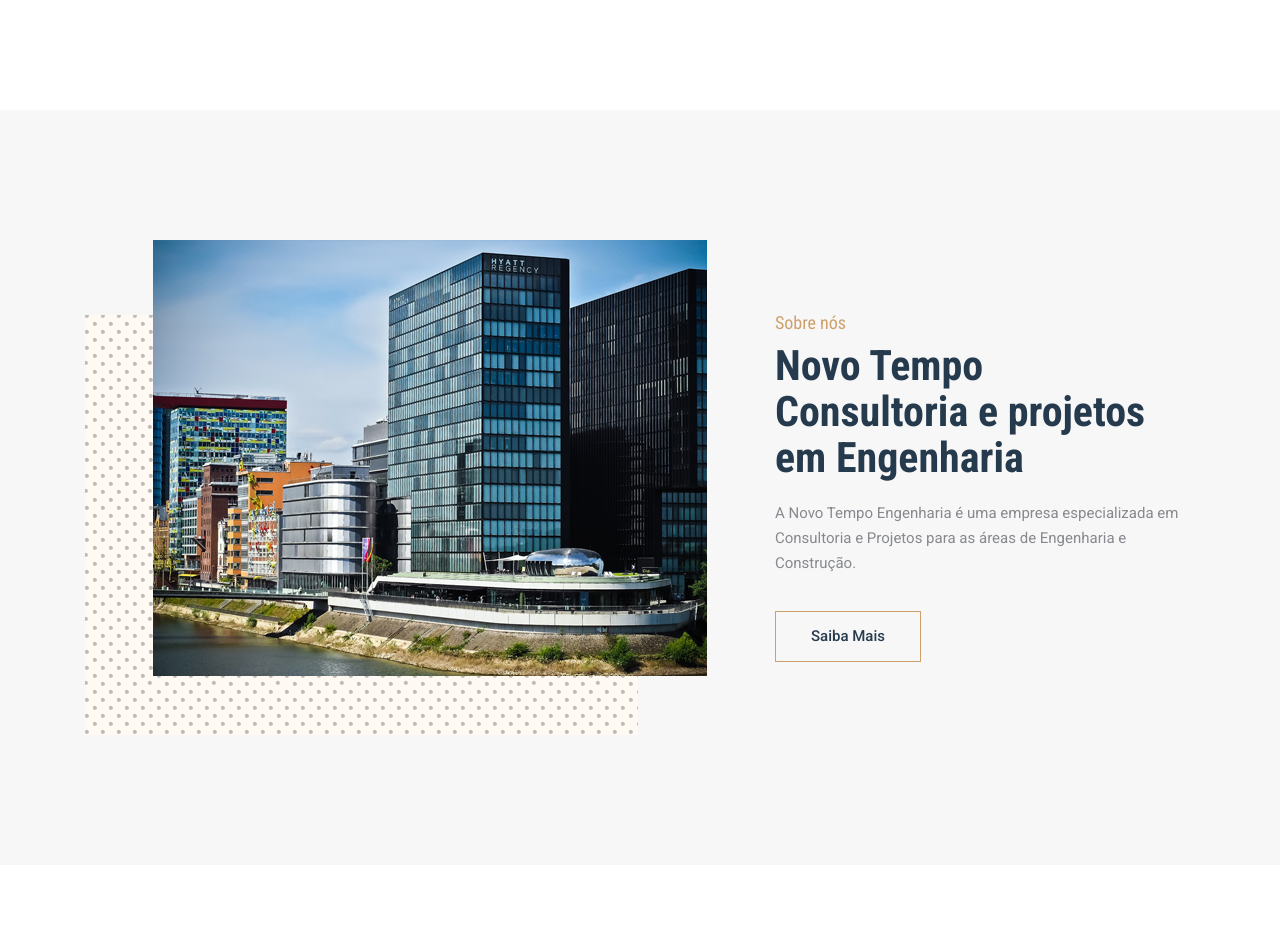
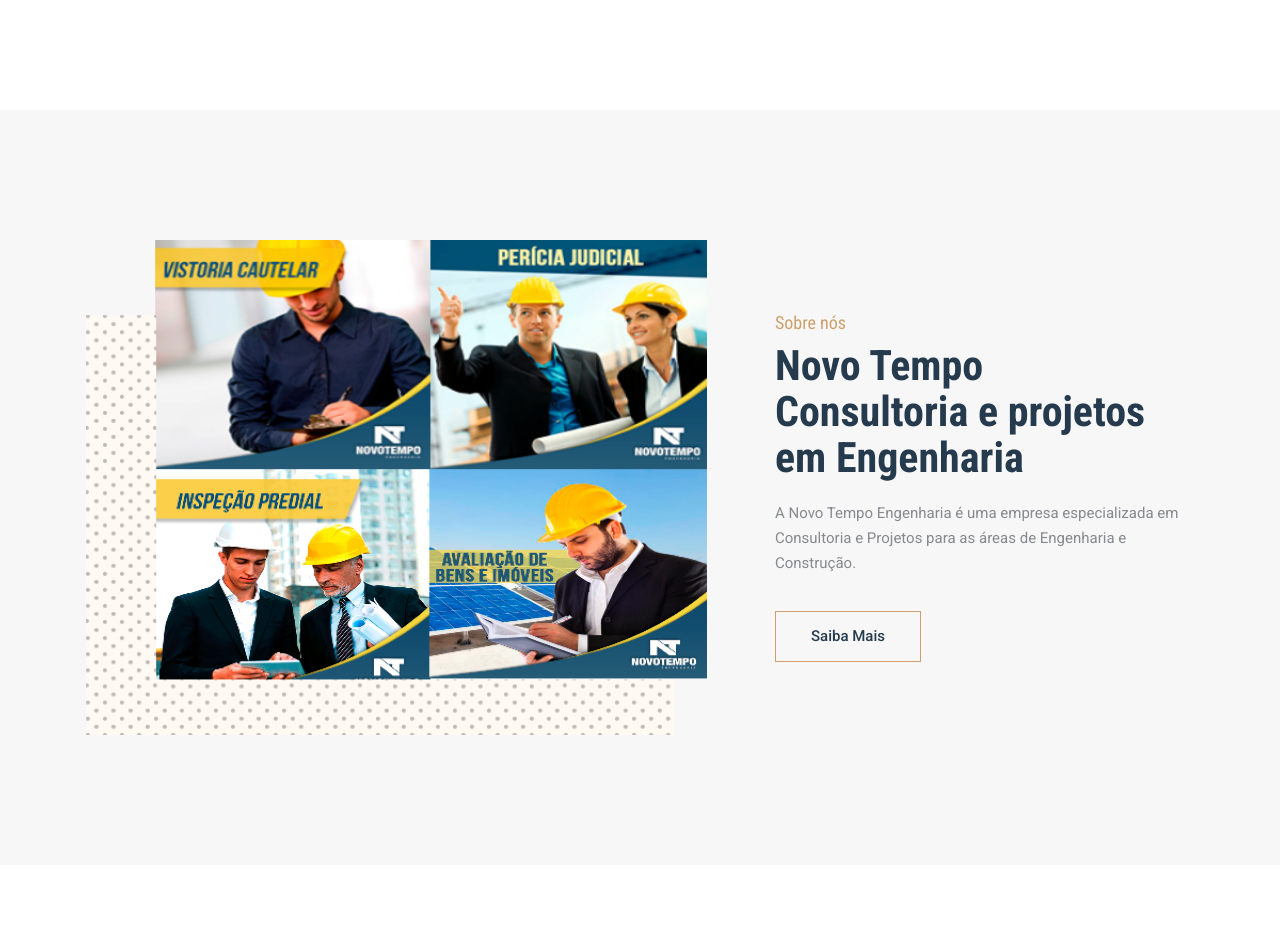
Before and after one commit to guh1994/novo_tempo, a PHP site: page / in a window 1280 px wide. Shown: the part 1361-2295 px from the top of the page. Run offline with PHP 8.4, Linux system fonts and the light colour scheme; some libraries are stand-ins or nearby versions.

Commit message:
Ajustes index

```diff
--- a/index.php
+++ b/index.php
@@ -102,7 +102,7 @@
 		<div class="container">
 			<div class="row align-items-center justify-content-center">
 				<div class="col-lg-7 col-md-12 about-left">
-					<img class="img-fluid" src="img/about.png" alt="">
+					<img class="img-fluid" src="img/sobre.png" alt="">
 				</div>
 				<div class="col-lg-5 col-md-12 about-right">
 					<div class="section-title text-left">
```
